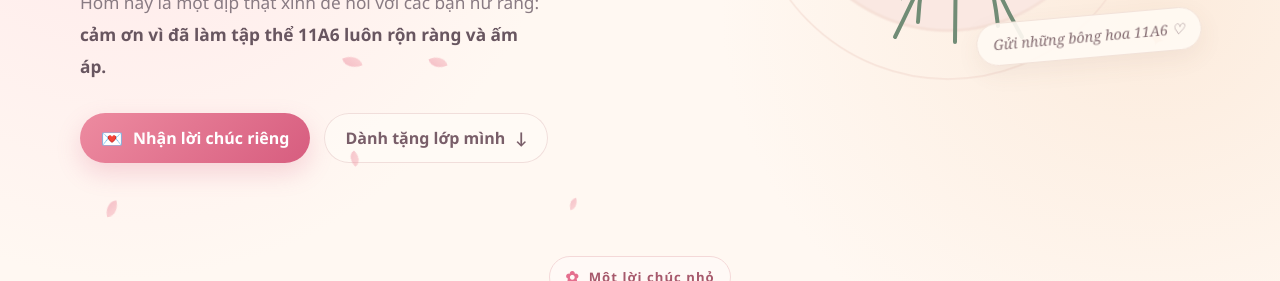
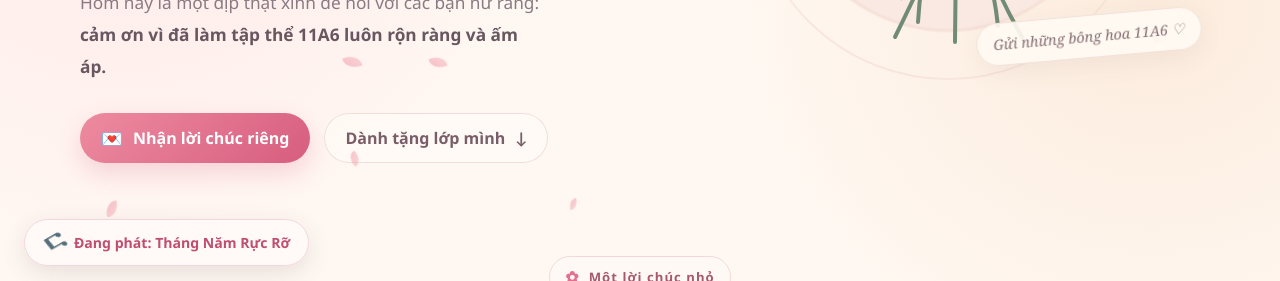
Before and after one commit to ngocrong33221-arch/20-10, a plain HTML site: page index.html in a window 1280 px wide. Shown: the part 510-791 px from the top of the page. Drawn offline with Linux system fonts and the light colour scheme.

Commit message:
Update index.html

```diff
--- a/index.html
+++ b/index.html
@@ -504,9 +504,52 @@
       }
       .petals { display: none; }
     }
+
+    /* Nút điều khiển phát nhạc */
+    .music-btn {
+      position: fixed;
+      bottom: 24px;
+      left: 24px;
+      z-index: 99;
+      display: inline-flex;
+      align-items: center;
+      gap: 8px;
+      padding: 10px 18px;
+      border: 1px solid #f3d6dc;
+      border-radius: 100px;
+      background: #fffaf7f0;
+      backdrop-filter: blur(8px);
+      box-shadow: 0 8px 24px #49303c1f;
+      color: var(--rose-dark);
+      font-size: .88rem;
+      font-weight: 700;
+      cursor: pointer;
+      transition: all .25s ease;
+    }
+    .music-btn:hover {
+      background: #fff;
+      transform: translateY(-2px);
+      box-shadow: 0 12px 28px #49303c2a;
+    }
+    .music-btn.playing .music-disc {
+      animation: spin 3s linear infinite;
+    }
+    .music-disc {
+      display: inline-block;
+      font-size: 1.15rem;
+    }
+    @keyframes spin {
+      100% { transform: rotate(360deg); }
+    }
   </style>
 </head>
 <body>
+  <audio id="bg-music" src="thang-nam-ruc-ro.mp3" preload="auto" loop></audio>
+  <button id="music-toggle" class="music-btn" type="button" aria-label="Bật/Tắt nhạc nền">
+    <span class="music-disc" aria-hidden="true">🎵</span>
+    <span class="music-label">Nhạc: Tháng Năm Rực Rỡ</span>
+  </button>
+
   <div class="petals" aria-hidden="true"></div>
 
   <header class="page-shell topbar">
@@ -574,7 +617,7 @@
       <div class="section-heading">
         <div class="eyebrow">Một lời chúc nhỏ</div>
         <h2 id="wishes-title">Chúc bạn luôn rực rỡ</h2>
-        <p>Gửi những lời chúc khác nhau đến từng bạn nữ của tập thể 11A6.</p>
+        <p>Gửi những lời chúc đến từng bạn nữ của tập thể 11A6.</p>
       </div>
 
       <div class="wish-grid">
@@ -810,6 +853,64 @@
     }
 
     document.querySelector("#send-flower").addEventListener("click", (event) => sendFlower(event.currentTarget));
+
+    // Xử lý phát nhạc tự động bài Tháng Năm Rực Rỡ
+    const bgMusic = document.querySelector("#bg-music");
+    const musicToggle = document.querySelector("#music-toggle");
+    const musicLabel = musicToggle.querySelector(".music-label");
+
+    let isPlaying = false;
+
+    function startMusic() {
+      if (isPlaying) return;
+      bgMusic.play().then(() => {
+        isPlaying = true;
+        musicToggle.classList.add("playing");
+        musicLabel.textContent = "Đang phát: Tháng Năm Rực Rỡ";
+      }).catch(() => {
+        // Trình duyệt chặn autoplay khi chưa có tương tác
+        musicLabel.textContent = "Bấm để nghe: Tháng Năm Rực Rỡ";
+      });
+    }
+
+    function toggleMusic() {
+      if (isPlaying) {
+        bgMusic.pause();
+        isPlaying = false;
+        musicToggle.classList.remove("playing");
+        musicLabel.textContent = "Phát nhạc: Tháng Năm Rực Rỡ";
+      } else {
+        bgMusic.play().then(() => {
+          isPlaying = true;
+          musicToggle.classList.add("playing");
+          musicLabel.textContent = "Đang phát: Tháng Năm Rực Rỡ";
+        }).catch(console.error);
+      }
+    }
+
+    musicToggle.addEventListener("click", (e) => {
+      e.stopPropagation();
+      toggleMusic();
+    });
+
+    // Cố gắng tự động phát ngay khi tải trang
+    window.addEventListener("DOMContentLoaded", () => {
+      startMusic();
+    });
+
+    // Khi người dùng bấm bất kỳ đâu lần đầu tiên trên trang web, tự động bật nhạc nếu trình duyệt chặn autoplay trước đó
+    const handleFirstInteraction = () => {
+      if (!isPlaying) {
+        startMusic();
+      }
+      window.removeEventListener("click", handleFirstInteraction);
+      window.removeEventListener("touchstart", handleFirstInteraction);
+      window.removeEventListener("keydown", handleFirstInteraction);
+    };
+
+    window.addEventListener("click", handleFirstInteraction);
+    window.addEventListener("touchstart", handleFirstInteraction);
+    window.addEventListener("keydown", handleFirstInteraction);
   </script>
 </body>
 </html>
```
